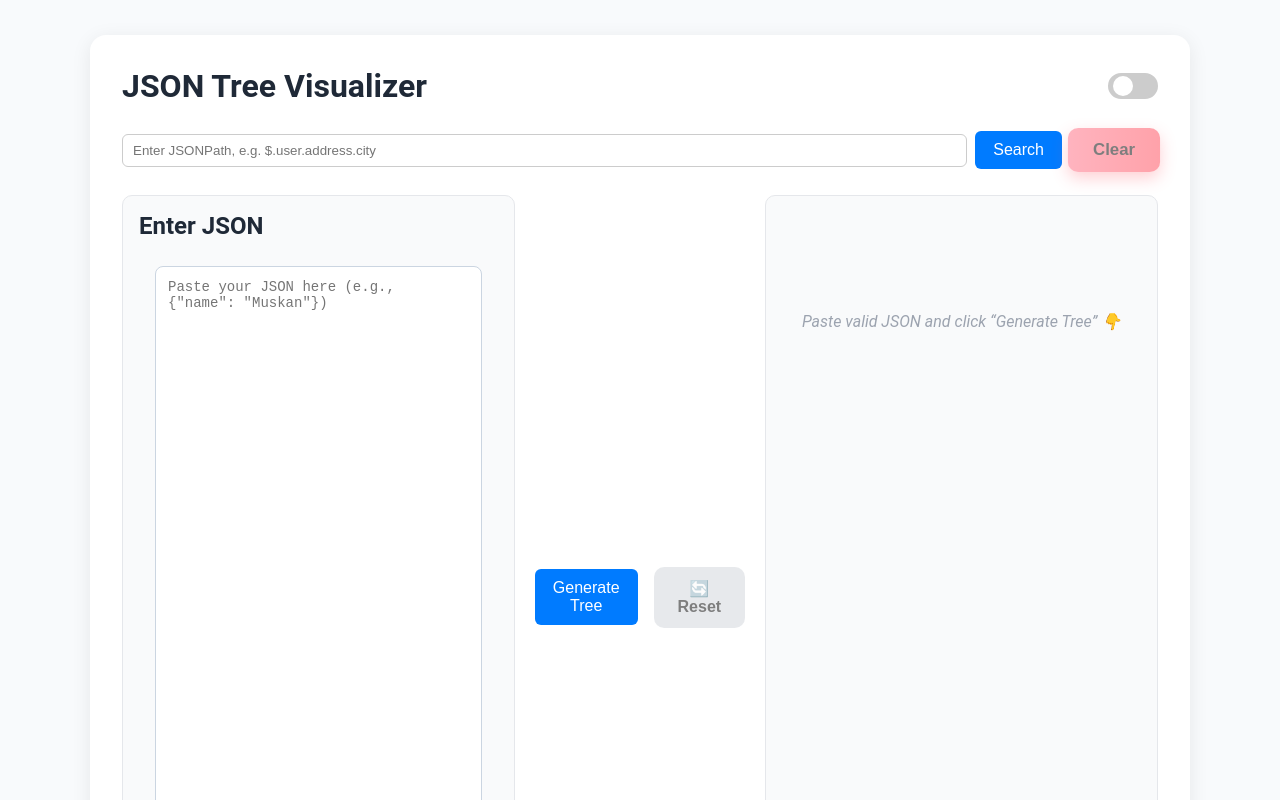
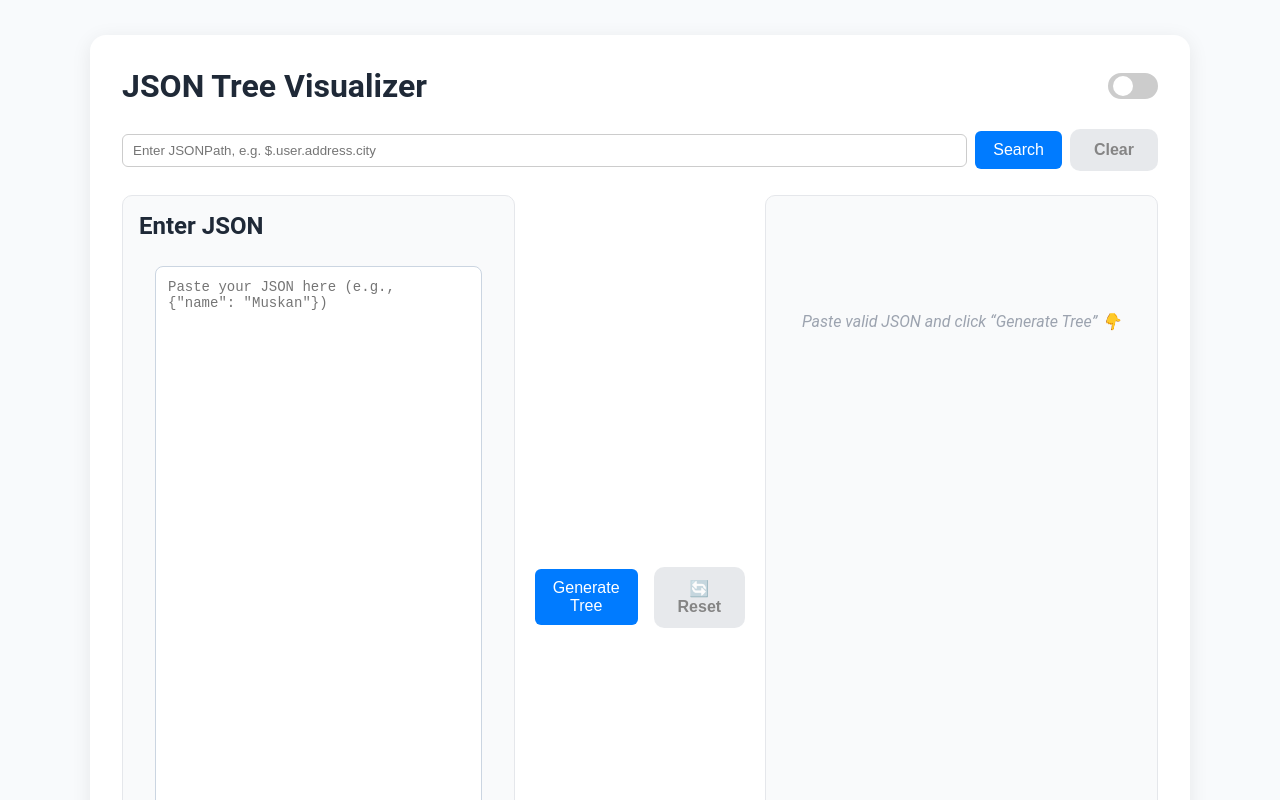
Before and after one commit to muskanbatra-dev/json-visualizer, a React (Vite) app: page / in a window 1280 px wide. In both pictures the pointer is over the button "Clear". Shown: the top 800 px of the page. Built offline with nearby package versions, Linux system fonts and the light colour scheme.

Commit message:
Title: color changes

```diff
--- a/src/App.css
+++ b/src/App.css
@@ -205,16 +205,14 @@ html {
   transition: background-color 0.3s ease;
 }
 
-.clear-btn:hover {
-  background: linear-gradient(90deg, #ff6b81, #ff4757);
-  transform: scale(1.05);
-  box-shadow: 0 6px 15px rgba(255, 71, 87, 0.5);
-}
-.clear-btn:disabled {
+.clear-btn:disabled,
+.clear-btn:disabled:hover {
   opacity: 0.5;
   cursor: not-allowed;
   background-color: #d1d5db;
-  color: #000;
+  color: rgb(14, 13, 13);
+  transform: none;
+  box-shadow: none;
 }
 
 .button-group {
--- a/src/components/JsonSearchBar/SearchBar.css
+++ b/src/components/JsonSearchBar/SearchBar.css
@@ -34,5 +34,6 @@
 .clear-btn:disabled {
   background-color: #f3f4f6;
   cursor: not-allowed;
+  color: whitesmoke;
   opacity: 0.6;
 }
```
